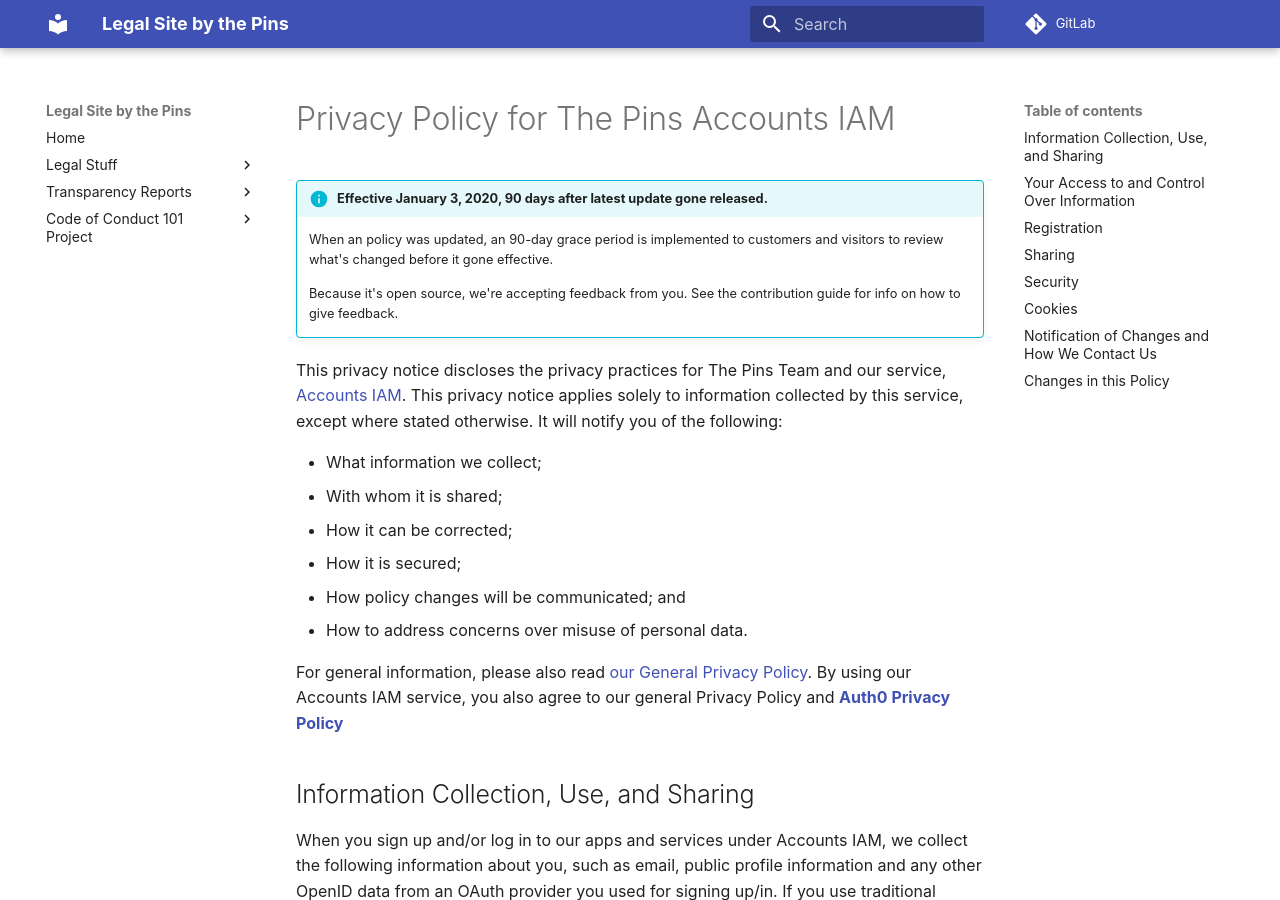
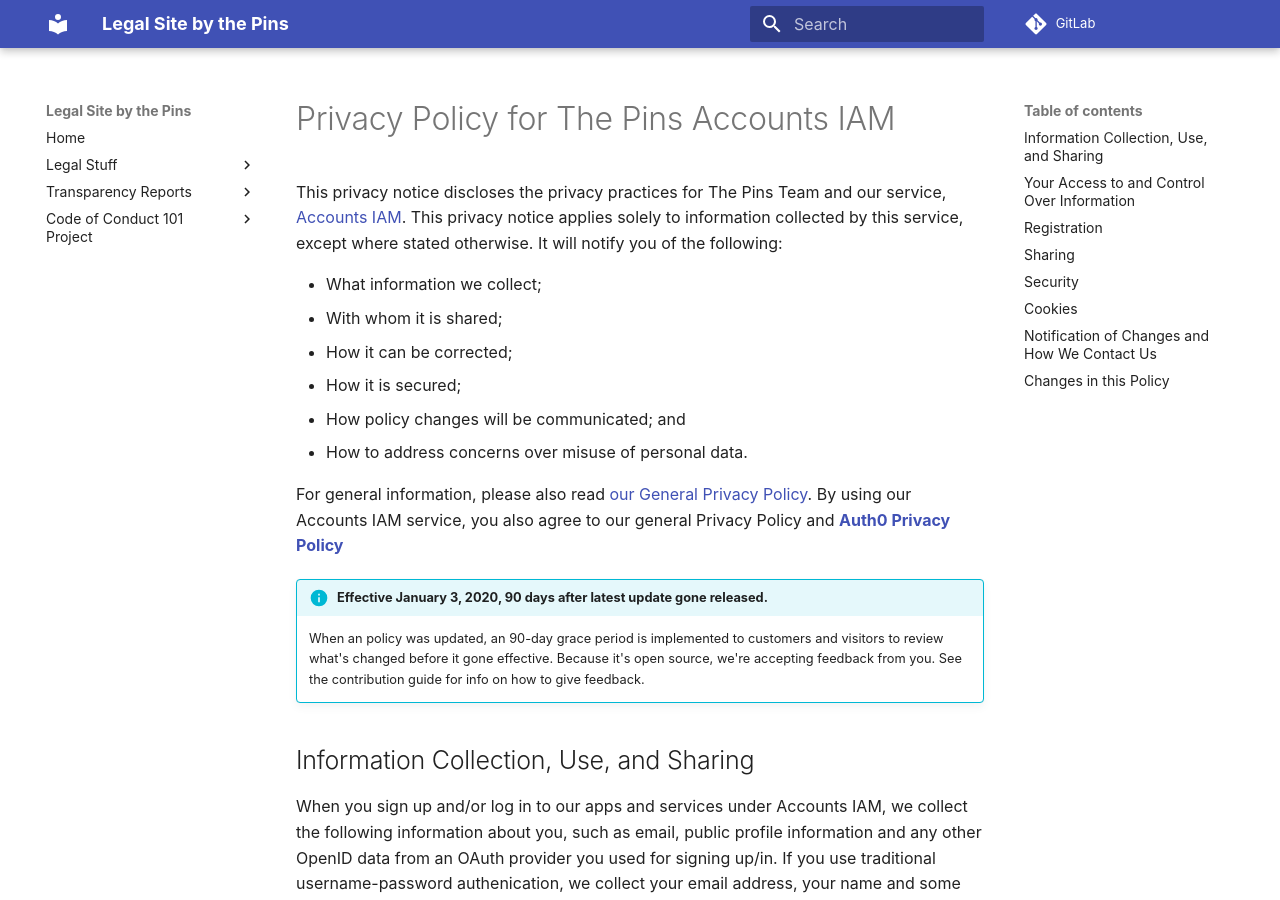
Before and after one commit to MadeByThePinsHub/LegalCodeSource, an MkDocs documentation site: the page built from legal-code/iam/privacy.md, in a window 1280 px wide and 900 px high. Built offline with MkDocs 1.6.1 and Material for MkDocs 9.7.7, drawn with Linux system fonts in a browser that asks for light colours; comment, search, counter and statistics services are not loaded; part of the change alters nothing that is shown.

```diff
--- a/legal-code/iam/privacy.md
+++ b/legal-code/iam/privacy.md
@@ -6,13 +6,6 @@ authors:
     - Andrei Jiroh
 date: 2019-11-03
 ---
-
-!!! info "Effective January 3, 2020, 90 days after latest update gone released."
-    When an policy was updated, an 90-day grace period is implemented to
-    customers and visitors to review what's changed before it gone effective.
-
-    Because it's open source, we're accepting feedback from you. See the contribution guide
-    for info on how to give feedback.
 
 This privacy notice discloses the privacy practices for The Pins Team and our service, [Accounts IAM](https://iam.devhubcentral.ml). This privacy notice applies solely to information collected by this service, except where stated otherwise. It will notify you of the following:
 
@@ -24,6 +17,12 @@ This privacy notice discloses the privacy practices for The Pins Team and our se
 - How to address concerns over misuse of personal data.
 
 For general information, please also read [our General Privacy Policy](privacy). By using our Accounts IAM service, you also agree to our general Privacy Policy and **[Auth0 Privacy Policy](https://auth0.com/privacy/)**
+
+!!! info "Effective January 3, 2020, 90 days after latest update gone released."
+    When an policy was updated, an 90-day grace period is implemented to
+    customers and visitors to review what's changed before it gone effective.
+    Because it's open source, we're accepting feedback from you. See the contribution guide
+    for info on how to give feedback.
 
 ## Information Collection, Use, and Sharing
 
```
